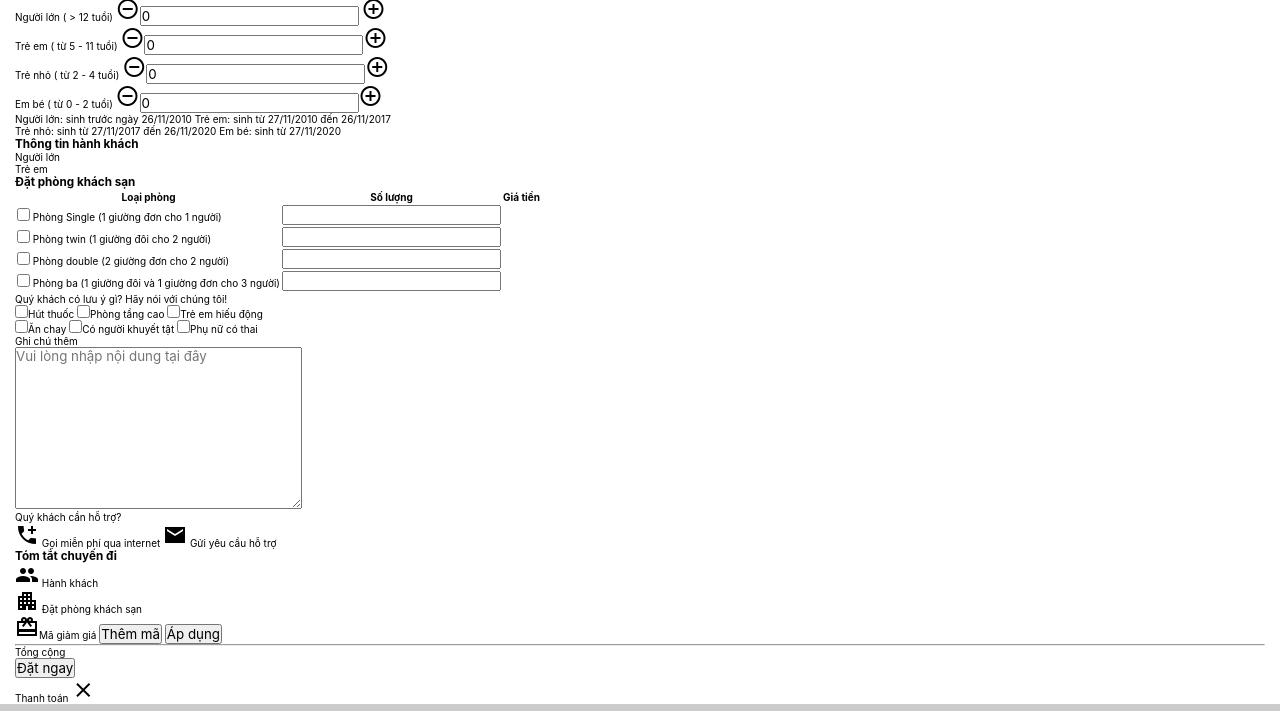
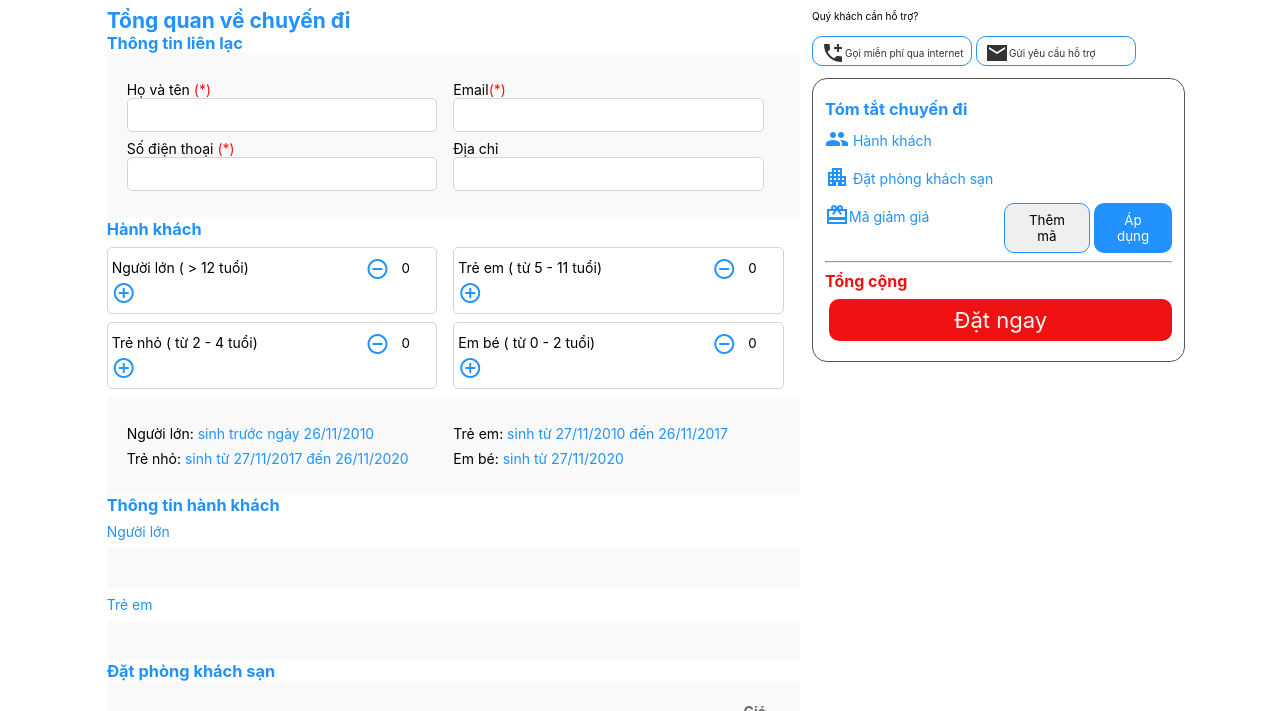
Before and after one commit to lam-lethanh/web-final-project, a plain HTML site: page booking.html in a window 1280 px wide. Shown: the part 126-837 px from the top of the page. Drawn offline with Linux system fonts and the light colour scheme.

```diff
--- a/assets/css/booking.css
+++ b/assets/css/booking.css
@@ -21,7 +21,7 @@
 html {
   font-size: 62.5%;
 }
-.container {
+.main {
   width: 100%;
 }
 .process {
--- a/assets/css/root.css
+++ b/assets/css/root.css
@@ -38,7 +38,7 @@
 
 .container {
   width: 100%;
-  /* max-width: 1200px; */
+  max-width: 1200px;
   margin-left: auto;
   margin-right: auto;
   padding-left: 1.5rem;
--- a/booking.html
+++ b/booking.html
@@ -5,7 +5,7 @@
     <meta http-equiv="X-UA-Compatible" content="IE=edge" />
     <meta name="viewport" content="width=device-width, initial-scale=1.0" />
     <title>Booking</title>
-    <link rel="stylesheet" href="./assets/css/booking_css.css" />
+    <link rel="stylesheet" href="./assets/css/booking.css" />
     <link rel="stylesheet" href="./assets/css/root.css" />
 
     <link rel="stylesheet" href="assets/css/header.css" />
@@ -26,7 +26,7 @@
   </head>
   <body>
     <div id="header" class="header"></div>
-    <div class="container">
+    <div class="main">
       <div class="process">
         <span class="step1 bold">1. Nhập thông tin</span>
         <span>></span>
@@ -467,5 +467,5 @@
     <div class="hidden discount"></div>
     <div class="hidden fullName"></div>
   </body>
-  <script src="./assets/js/booking_js.js"></script>
+  <script src="./assets/js/booking.js"></script>
 </html>
```
